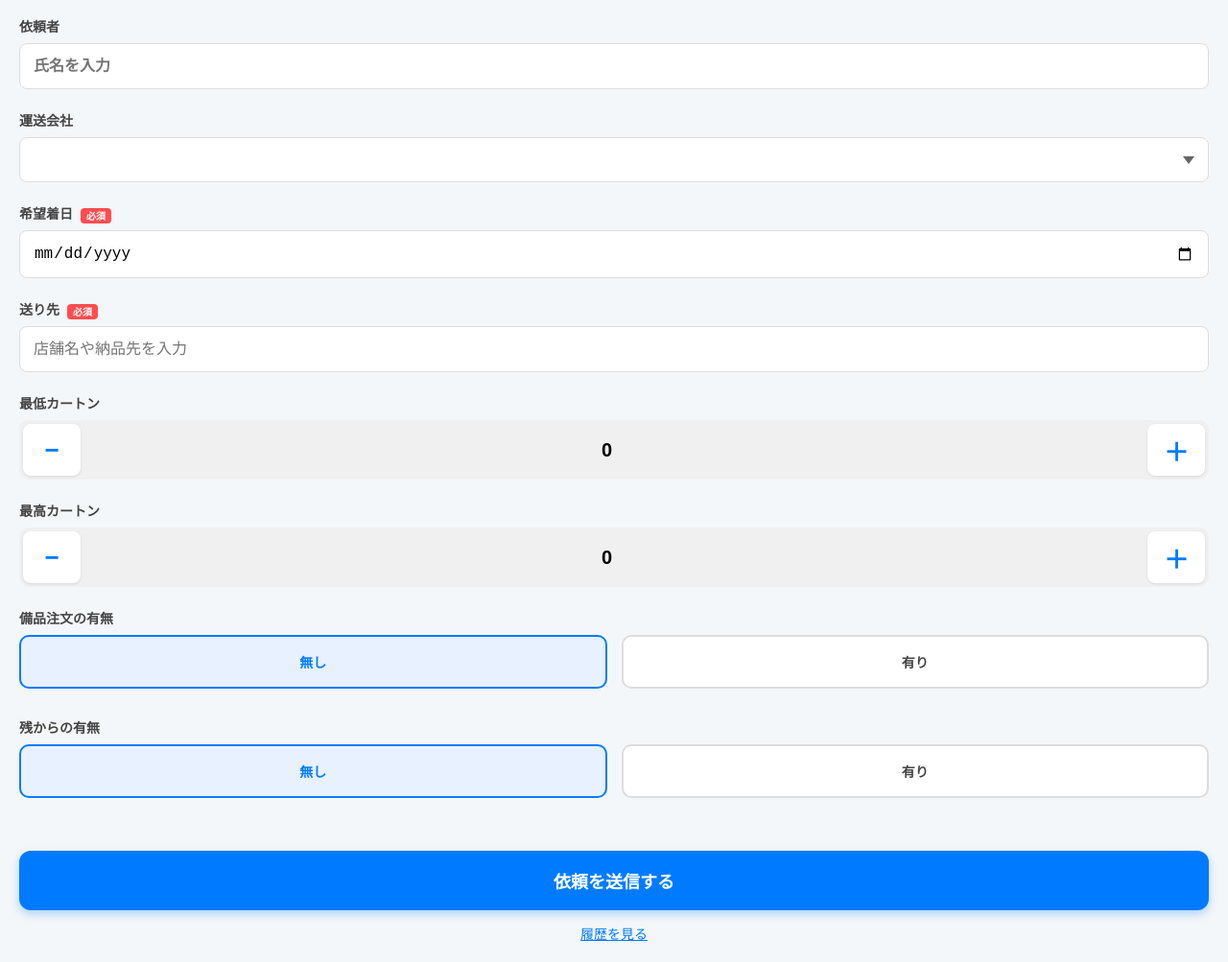
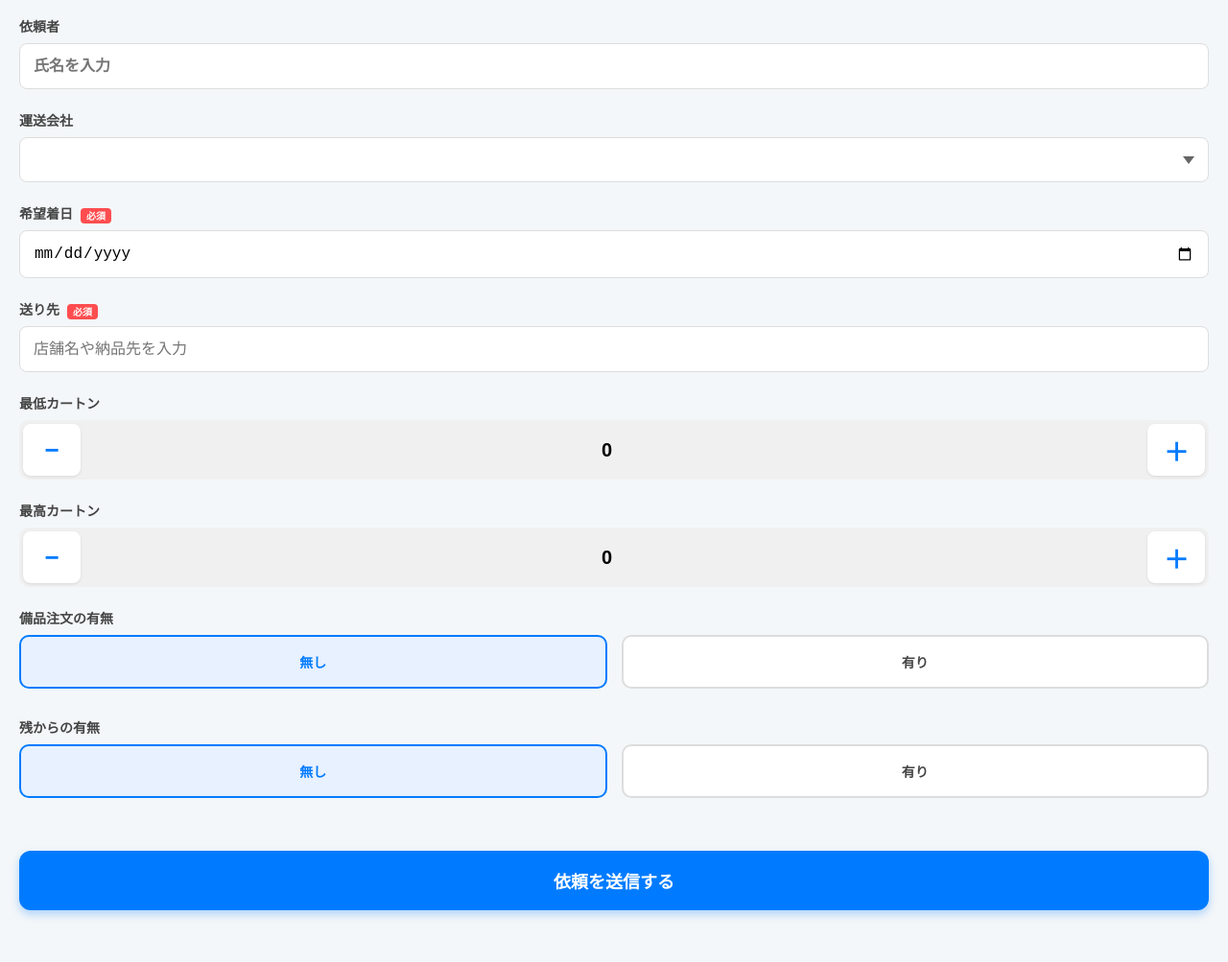
Before and after one commit to Maxim-Ehime/liff-supply-shipping, a website: page index.html in a window 1280 px wide. Shown: the part 65-1068 px from the top of the page at 96% size. After the commit the page ends 1034 px from the top, so only its background shows below. Drawn offline with Linux system fonts and the light colour scheme.

Commit message:
履歴へのダイレクトリンク削除

```diff
--- a/index.html
+++ b/index.html
@@ -276,9 +276,6 @@
   </div>
 
   <button class="submit-btn" onclick="submitShipping()">依頼を送信する</button>
-  <div class="history-link-wrap">
-    <button class="history-link" onclick="openHistory()">履歴を見る</button>
-  </div>
 
   <script src="https://static.line-scdn.net/liff/edge/2/sdk.js"></script>
   <script>
```
